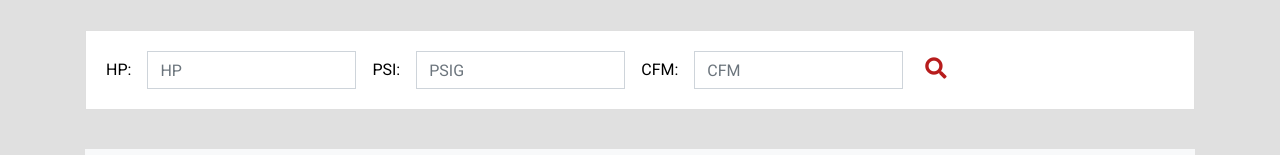
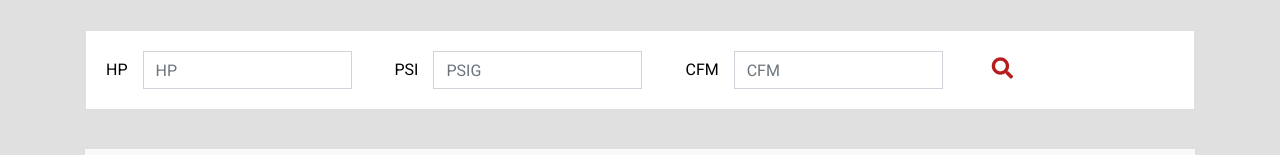
Before and after one commit to elmerrodriguezn/compresoresaire_project, a Django app: template templates/pages/index.html in a window 1280 px wide. Shown: the part 120-275 px from the top of the page. Run offline with Django 3.2, Linux system fonts and the light colour scheme; the template is opened without the code that fills it, so the values that code supplies are empty; parts of the project's set-up code (start-up, migrations or seed data) failed here and were passed over; some libraries are stand-ins or nearby versions; some web fonts are replaced.

Commit message:
Fixed filter submition

```diff
--- a/pages/views.py
+++ b/pages/views.py
@@ -13,7 +13,7 @@ def index(request):
     data = query.get(
         'product.template',
         'search_read',
-        [['type', '=', 'product'],['categ_id.parent_id', '=', 71], ['description_sale', '!=', False]],
+        [['type', '=', 'product'],['categ_id.parent_id', '=', 71],['x_studio_field_tGMk6', '=', True],['description_sale', '!=', False]],
         { 'fields': ['name', 'default_code', 'description_sale', 'description', 'create_date'], 'order': 'create_date' })
 
     # Django pagination
--- a/templates/partials/_filter.html
+++ b/templates/partials/_filter.html
@@ -2,23 +2,23 @@
     <div class="card-body">
         <form action="{% url 'filter' %}" method="GET" class="form-inline">
             <div class="form-group">
-                <label>HP: </label>
+                <label>HP </label>
             </div>
-            <div class="form-group mx-sm-3">
+            <div class="form-group col-md-3">
                 <input type="text" name="hp" class="form-control" value="{{ request.GET.hp }}" placeholder="HP">
             </div>
 
             <div class="form-group">
-                <label>PSI: </label>
+                <label>PSI </label>
             </div>
-            <div class="form-group mx-sm-3">
+            <div class="form-group col-md-3">
                 <input type="text" name="psig" class="form-control" value="{{ request.GET.psig }}" placeholder="PSIG">
             </div>
 
             <div class="form-group">
-                <label>CFM: </label>
+                <label>CFM </label>
             </div>
-            <div class="form-group mx-sm-3">
+            <div class="form-group col-md-3">
                 <input type="text" name="cfm" class="form-control" value="{{ request.GET.cfm }}" placeholder="CFM">
             </div>
 
```
Also changed, not shown: api_connection.py (added, +10 -0 lines), products/views.py (+5 -3 lines).
